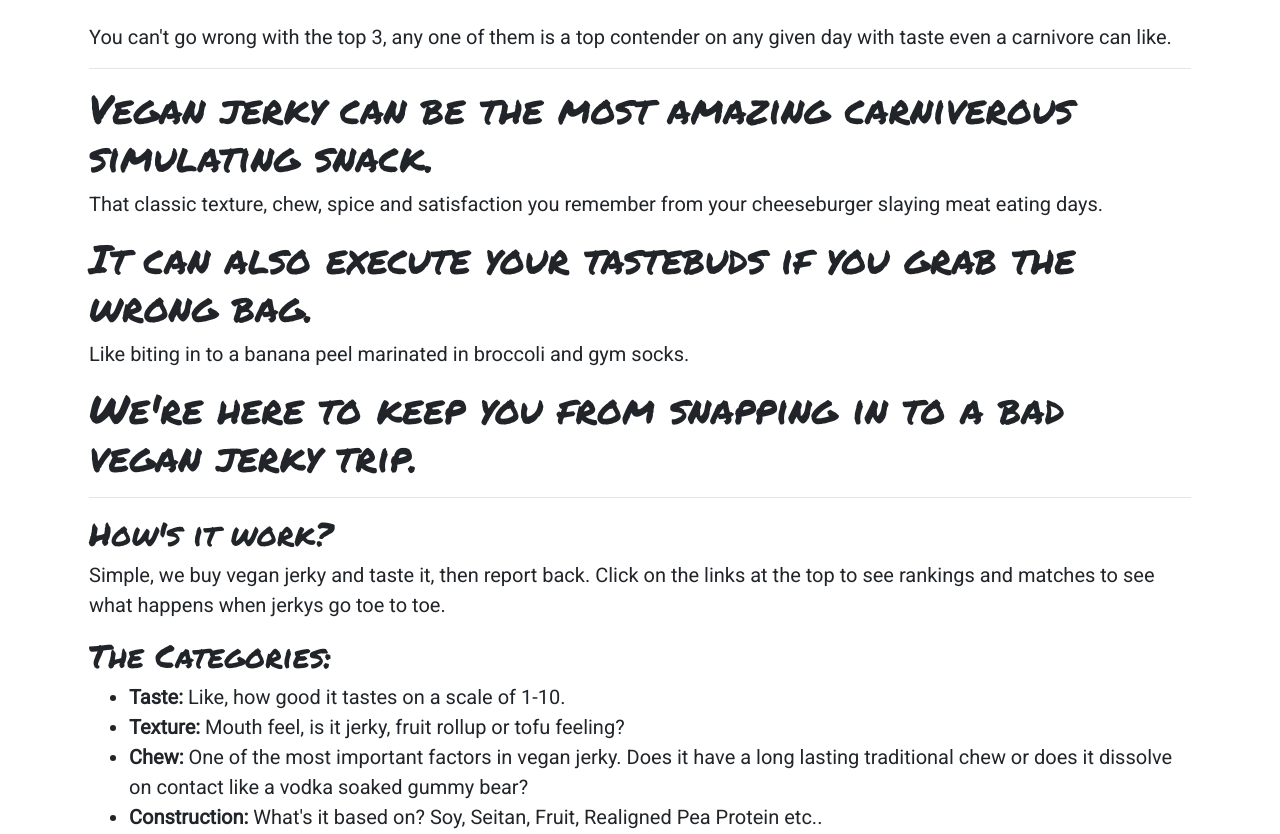
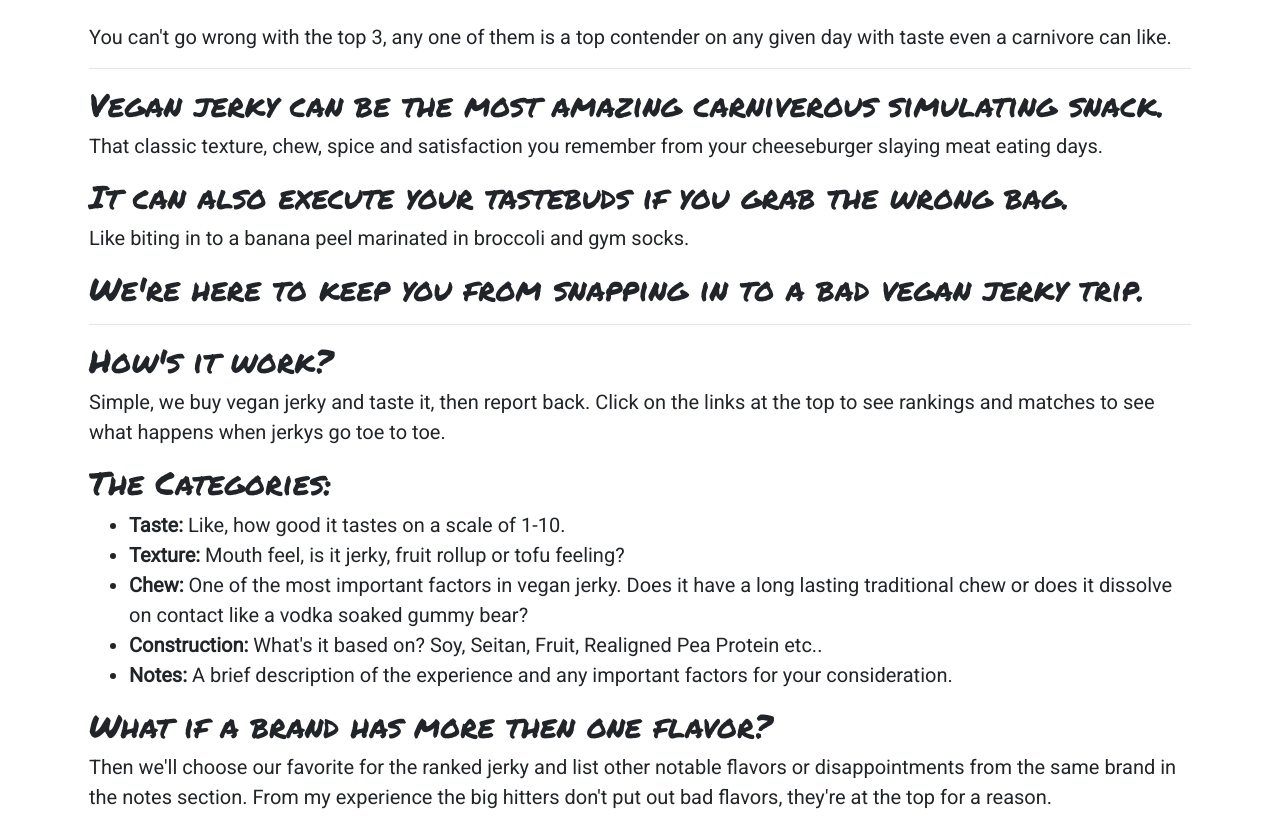
Before and after one commit to CRaTT18/veganjdm, a React (Create React App) app: page /home in a window 1280 px wide. Shown: the part 676-1510 px from the top of the page. Built offline with nearby package versions, Linux system fonts and the light colour scheme.

Commit message:
img fluid

```diff
--- a/src/components/AboutComponent.js
+++ b/src/components/AboutComponent.js
@@ -12,7 +12,7 @@ function About(props) {
           <h1>About</h1>
           <hr />
           <p>
-            About 8 years ago it was brought to my attention that if I did not
+            Around 9 years ago it was brought to my attention that if I did not
             change my ways I could expect to stroke out in 10-15 years due to
             high blood pressure and being overweight. My wife was already
             vegetarian so I started looking in to ways I could improve my health
--- a/src/components/HeaderComponent.js
+++ b/src/components/HeaderComponent.js
@@ -75,8 +75,8 @@ class Header extends Component {
           </div>
         </Navbar>
         <div className="row m-5">
-          <a href="/" className="mx-auto">
-            <img src={logo} width="1000" alt="Vegan jerky deathmatch logo" />
+          <a href="/home" className="mx-auto">
+            <img src={logo} className="img-fluid" width="1000" alt="Vegan jerky deathmatch logo" />
           </a>
         </div>
         <hr />
--- a/src/components/HomeComponent.js
+++ b/src/components/HomeComponent.js
@@ -44,20 +44,20 @@ function Home(props) {
             contender on any given day with taste even a carnivore can like.
           </p>
           <hr />
-          <h1>
+          <h2>
             Vegan jerky can be the most amazing carniverous simulating snack.
-          </h1>
+          </h2>
           <p>
             That classic texture, chew, spice and satisfaction you remember from
             your cheeseburger slaying meat eating days.
           </p>
-          <h1>It can also execute your tastebuds if you grab the wrong bag.</h1>
+          <h2>It can also execute your tastebuds if you grab the wrong bag.</h2>
           <p>
             Like biting in to a banana peel marinated in broccoli and gym socks.
           </p>
-          <h1>
+          <h2>
             We're here to keep you from snapping in to a bad vegan jerky trip.
-          </h1>
+          </h2>
           <hr />
           <h2>How's it work?</h2>
           <p>
```
